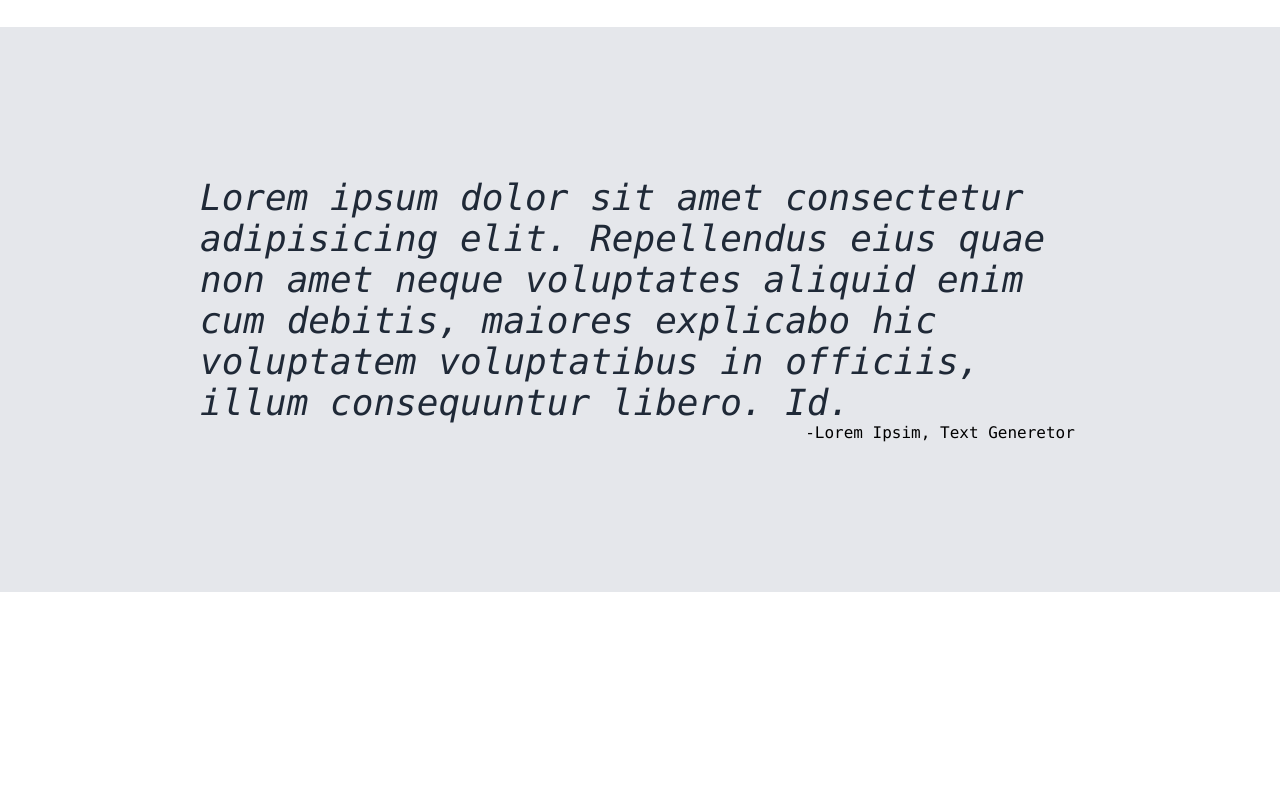
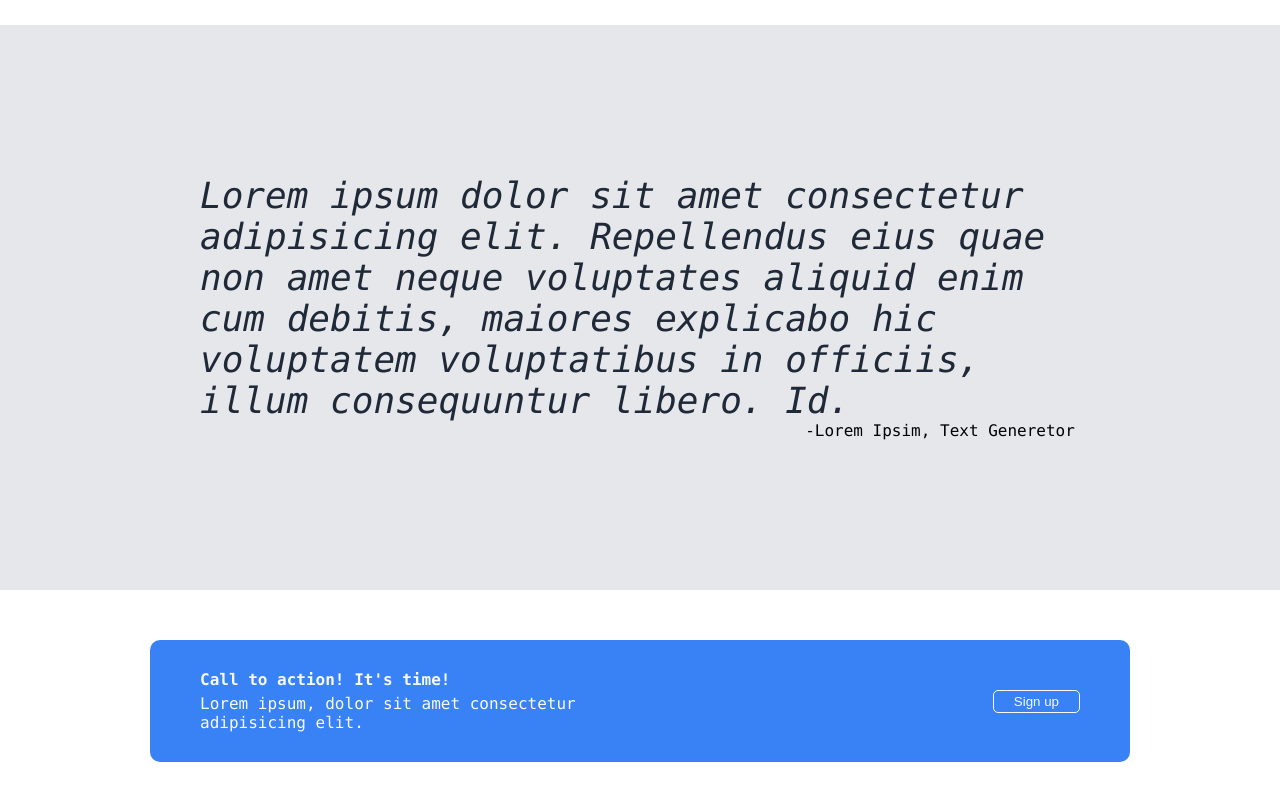
Before and after one commit to loosecannon00/landing-page, a plain HTML site: page index.html in a window 1280 px wide. Shown: the part 1004-1816 px from the top of the page. Before the commit the page ends 1596 px from the top, so only its background shows below. Drawn offline with Linux system fonts and the light colour scheme.

Commit message:
feat: add stylized sign-up section

```diff
--- a/index.html
+++ b/index.html
@@ -53,7 +53,15 @@
                 <p>Lorem ipsum dolor sit amet consectetur adipisicing elit. Repellendus eius quae non amet neque voluptates aliquid enim cum debitis, maiores explicabo hic voluptatem voluptatibus in officiis, illum consequuntur libero. Id.</p>
                 <div class="quote-author-name">-Lorem Ipsim, Text Generetor</div>
             </div>
-
+        </div>
+        <div class="sign-up-section">
+            <div class="core-sign-up">
+                <div class="core-text">
+                    <div class="core-header">Call to action! It's time!</div>
+                    <div class="core-subtext">Lorem ipsum, dolor sit amet consectetur adipisicing elit. </div>
+                </div>
+                <button class="sign-up-button">Sign up</button>
+            </div>
         </div>
     </div>
 </body>
--- a/style.css
+++ b/style.css
@@ -130,3 +130,30 @@ a {
     width: 280px;
     margin-left: auto;
 }
+
+.sign-up-section {
+    padding: 50px 150px;
+}
+
+.core-sign-up {
+    background-color: #3882F6;
+    color: #f9faf8;
+    padding: 30px 50px;
+    border-radius: 10px;
+    display: flex;
+    justify-content: space-between;
+    align-items: center;
+}
+
+.core-text {
+    flex-basis: 400px;
+}
+.core-header {
+    font-weight: bold;
+    margin-bottom: 5px;
+}
+
+.sign-up-button {
+    border: 1px solid  #f9faf8;
+    border-radius: 5px;
+}
```
